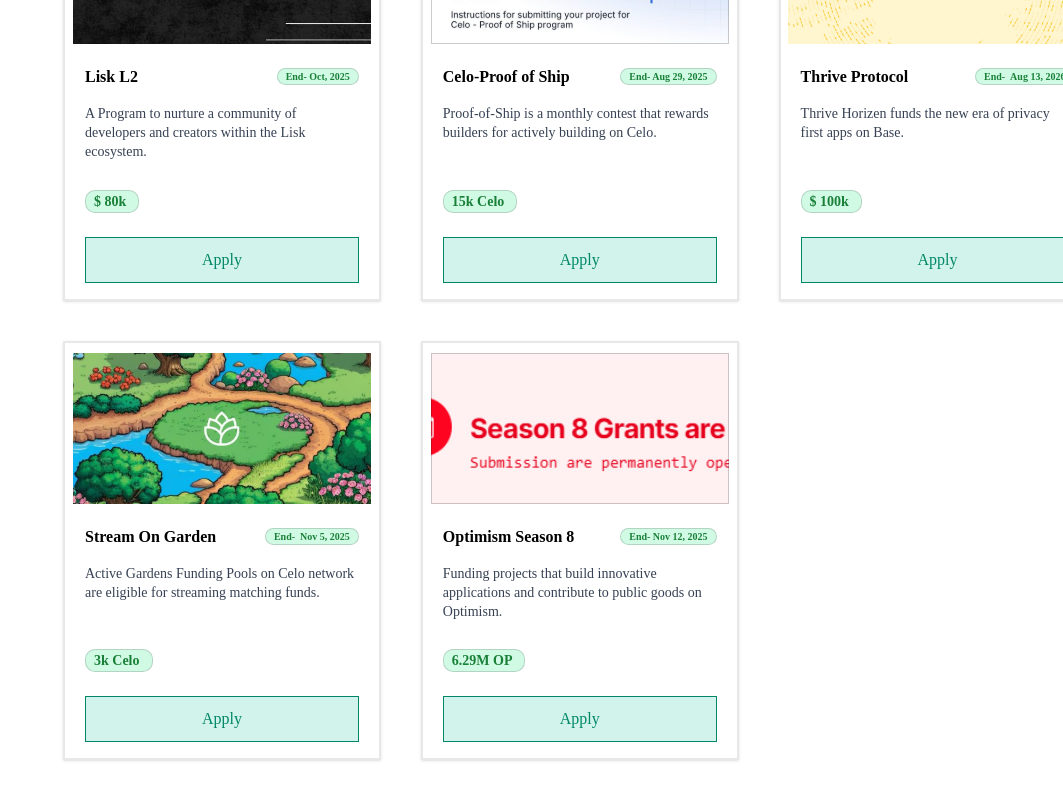
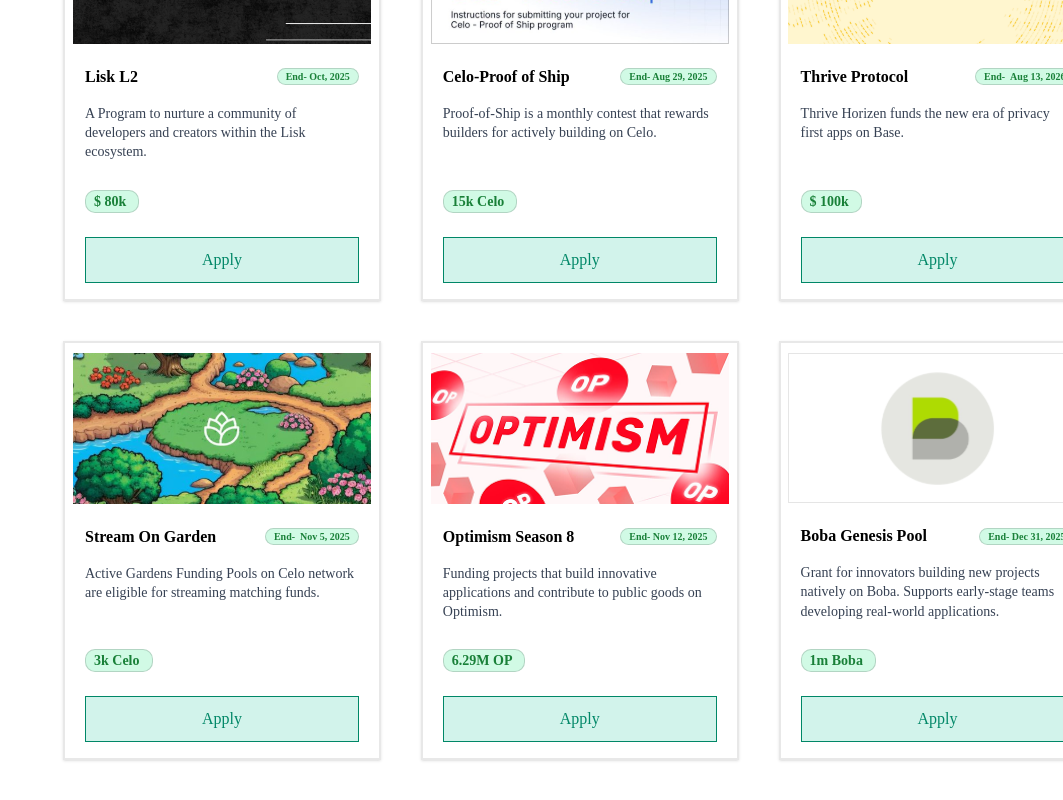
Before and after one commit to LighthouseL2/Clearfund, a Next.js app: page /grant-rounds in a window 1280 px wide. Shown: the part 855-1655 px from the top of the page, without its empty margins (217-1280 px from the left). Built offline with nearby package versions, Linux system fonts and the light colour scheme; a web font is replaced by a local one.

Commit message:
Updated grant dashboard and grant rounds page; added new round images for Boba and Optimism

```diff
--- a/src/app/grant-rounds/page.js
+++ b/src/app/grant-rounds/page.js
@@ -78,12 +78,20 @@
       link: "https://1hive-gardens.notion.site/Celo-Support-Streams-on-Gardens-246d6929d01480209ca4dbc2f8d26bfd"
     },
        {
-      image: "/grant-round-images/optimism-round-image.svg",
+      image: "/grant-round-images/optimism.image.png",
       title: "Optimism Season 8",
       desc: `Funding projects that build innovative applications and contribute to public goods on Optimism.`,
       amount: "6.29M OP",
       date: "End- Nov 12, 2025",
       link: "https://www.opgrants.io/"
+    },
+    {
+      image: "/grant-round-images/boba-round-image.svg",
+      title: "Boba Genesis Pool",
+      desc: `Grant for innovators building new projects natively on Boba. Supports early-stage teams developing real-world applications.`,
+      amount: "1m Boba",
+      date: "End- Dec 31, 2025",
+      link: "https://app.thrive.xyz/programs/23"
     },
   ];
 
--- a/src/components/GrantDashboard.jsx
+++ b/src/components/GrantDashboard.jsx
@@ -20,7 +20,7 @@
 
         {
             title: "Active Round",
-            value: "8",
+            value: "9",
             img: "/grant-icons/active-round-icon.svg",
             footer: { text: "Ongoing", icon: "/card-icons/ongoing-round-icon.svg" },
         },
```
Also changed, not shown: public/grant-round-images/boba-round-image.svg (added), public/grant-round-images/optimism.image.png (added).
